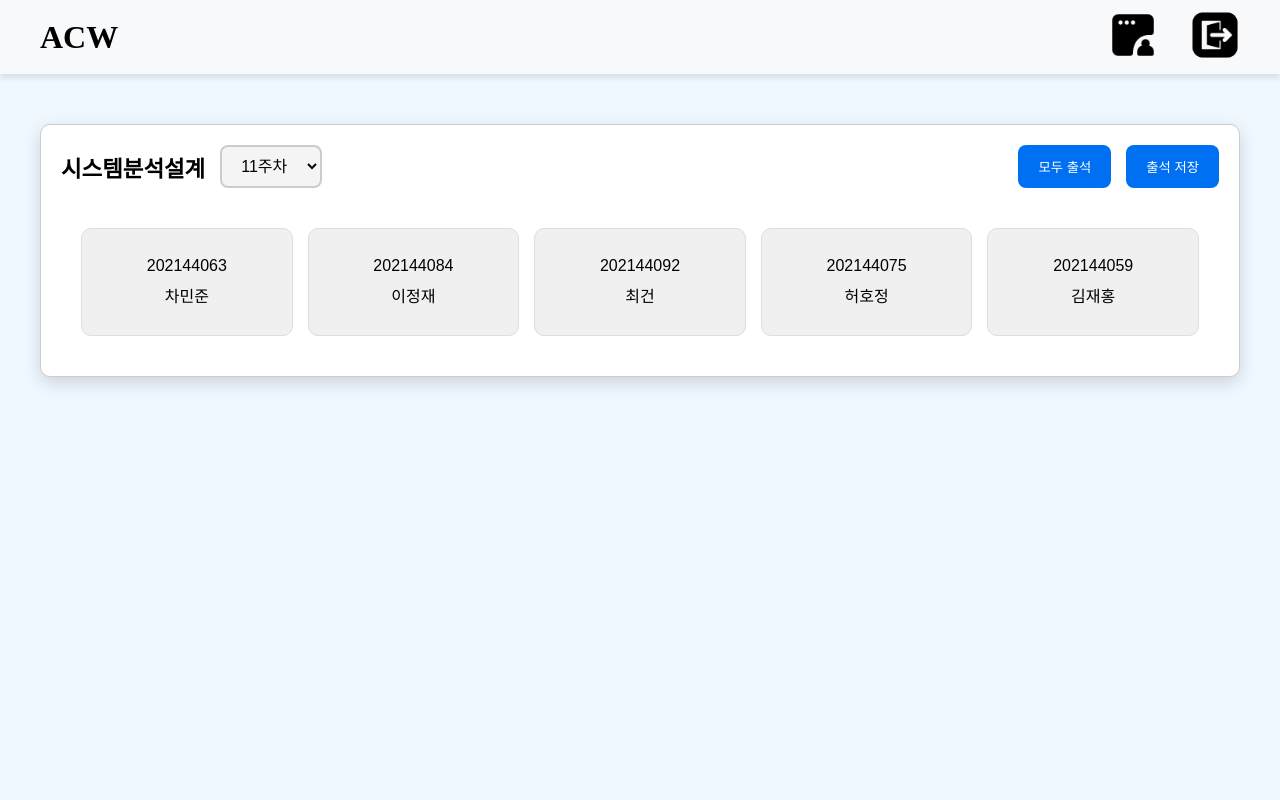
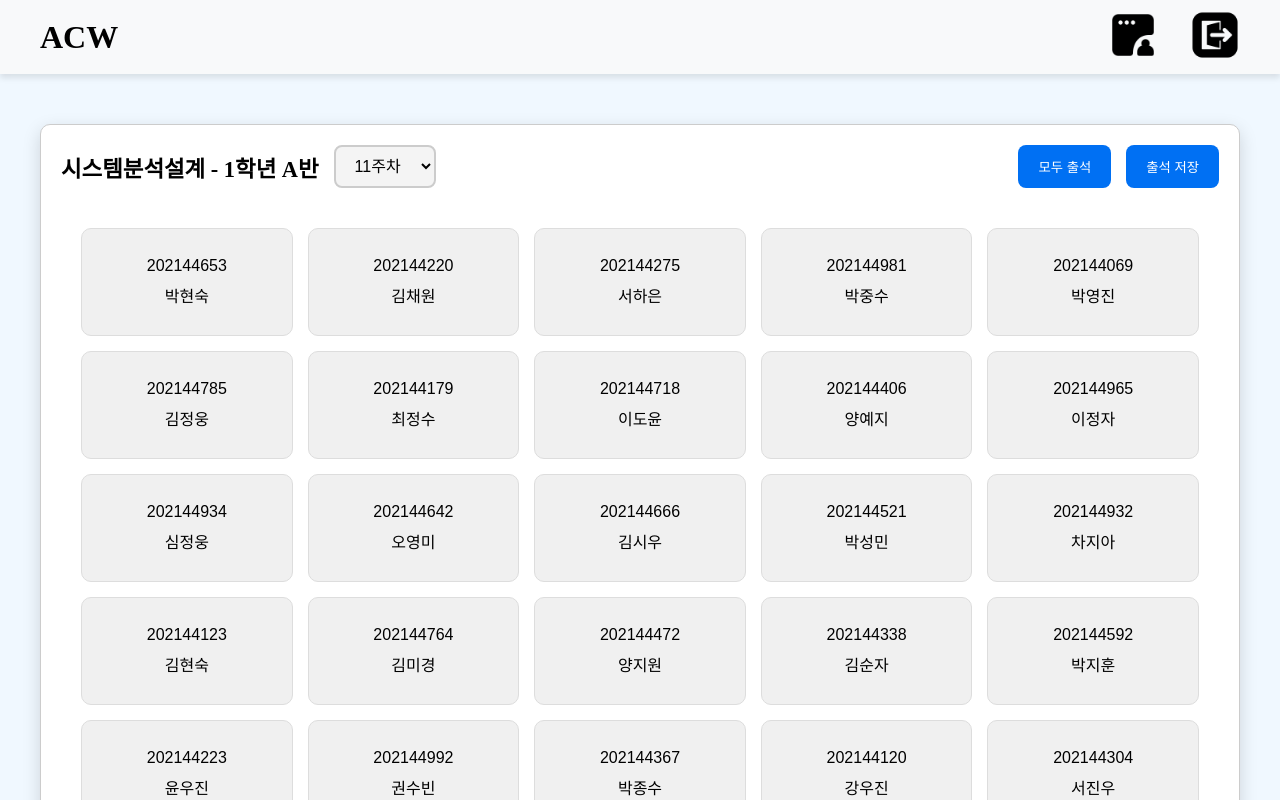
Before and after one commit to LEE5665/System-Assignment, a Next.js app in the folder Project/: page /Professor/Detail/1 in a window 1280 px wide. Shown: the top 800 px of the page. Built offline with nearby package versions, Linux system fonts and the light colour scheme.

Commit message:
교수는 대충 끝

```diff
--- a/Project/src/Component/교수/대시보드/디테일/AttendanceTable.jsx
+++ b/Project/src/Component/교수/대시보드/디테일/AttendanceTable.jsx
@@ -9,7 +9,7 @@ const STATUS = {
   3: { label: '결석', color: 'red' },
 };
 
-export default function AttendanceTable({ SaveInfo, data, subjectName, weekNumber }) {
+export default function AttendanceTable({ SaveInfo, data, subjectData, weekNumber }) {
   const [statuses, setStatuses] = useState(data.reduce((acc, cur) => ({ ...acc, [cur.id]: -1 }), {}));
   const [week, setWeek] = useState(weekNumber);
 
@@ -26,11 +26,15 @@ export default function AttendanceTable({ SaveInfo, data, subjectName, weekNumbe
   };
 
   const saveAttendance = async () => {
-    const result = await SaveInfo(statuses);
-    if (result) {
-      alert('출석이 저장되었습니다.');
+    if (!Object.values(statuses).some((status) => status === -1)) {
+      const result = await SaveInfo(statuses);
+      if (result) {
+        alert('출석이 저장되었습니다.');
+      } else {
+        alert('출석 저장에 실패했습니다.');
+      }
     } else {
-      alert('출석 저장에 실패했습니다.');
+      alert('아직 체크되지 않은 학생이 있습니다.');
     }
   };
 
@@ -42,7 +46,7 @@ export default function AttendanceTable({ SaveInfo, data, subjectName, weekNumbe
     <div className={styles.card}>
       <div className={styles.header}>
         <div className={styles.subjectInfo}>
-          {subjectName}{' '}
+          {`${subjectData.title} - ${subjectData.grade}학년 ${subjectData.class}반 `}
           <select value={week} onChange={handleWeekChange} className={styles.dropdown}>
             {Array.from({ length: 15 }, (_, i) => (
               <option key={i + 1} value={i + 1}>
@@ -69,7 +73,7 @@ export default function AttendanceTable({ SaveInfo, data, subjectName, weekNumbe
               className={`${styles.cell} ${styles[STATUS[currentStatus]?.color]}`}
               onClick={() => handleClick(student.id)}
             >
-              <div>{student.number}</div>
+              <div>{student.id}</div>
               <div>{student.name}</div>
             </button>
           );
--- a/Project/src/app/Professor/Detail/[id]/page.jsx
+++ b/Project/src/app/Professor/Detail/[id]/page.jsx
@@ -1,26 +1,27 @@
-import { subjectData } from '../../page';
 import AttendanceTable from './../../../../Component/교수/대시보드/디테일/AttendanceTable';
-const subject = subjectData;
+import { studentData, subjectData } from './../../../../temp/temp.data';
+
+export async function generateMetadata({ params: { id } }) {
+  return {
+    title: `${subjectData[id - 1].title} - ${subjectData[id - 1].grade}학년 ${subjectData[id - 1].class}반`,
+  };
+}
+
 async function SaveInfo(id, statuses) {
   'use server';
   // API에 Fetch할꺼임
-  console.log('id:', id, 'statuses:', statuses);
+  // console.log('id:', id, 'statuses:', statuses);
   return true;
 }
+
 export default async function Page({ params: { id } }) {
   const weekNumber = Math.floor(Math.random() * 15) + 1;
-  const data = [
-    { id: '1', name: '차민준', number: '202144063' },
-    { id: '2', name: '이정재', number: '202144084' },
-    { id: '3', name: '최건', number: '202144092' },
-    { id: '4', name: '허호정', number: '202144075' },
-    { id: '5', name: '김재홍', number: '202144059' },
-  ];
+  const data = studentData;
   const handleSaveInfo = async (statuses) => {
     'use server';
-    return await SaveInfo(id, statuses);
+    return await SaveInfo(id - 1, statuses);
   };
   return (
-    <AttendanceTable SaveInfo={handleSaveInfo} data={data} subjectName={subject[id].title} weekNumber={weekNumber} />
+    <AttendanceTable SaveInfo={handleSaveInfo} data={data} subjectData={subjectData[id - 1]} weekNumber={weekNumber} />
   );
 }
--- a/Project/src/app/Professor/page.jsx
+++ b/Project/src/app/Professor/page.jsx
@@ -1,4 +1,5 @@
 import { getTokenId } from '../../action/token';
+import { subjectData } from '../../temp/temp.data';
 import DashBoard from './../../Component/교수/대시보드/DashBoard';
 
 async function getData() {
@@ -16,30 +17,7 @@ async function getData() {
     return response.json();
   }
 }
-// id : db의 id
-// title : 과목명
-// grade : 학년
-// class : 반
-export const subjectData = [
-  { id: '1', title: '시스템분석설계', grade: '1', class: 'A' },
-  { id: '2', title: '시스템분석설계', grade: '1', class: 'B' },
-  { id: '3', title: '시스템분석설계', grade: '1', class: 'C' },
-  { id: '4', title: '시스템분석설계', grade: '2', class: 'A' },
-  { id: '5', title: '시스템분석설계', grade: '2', class: 'B' },
-  { id: '6', title: '시스템분석설계', grade: '2', class: 'C' },
-  { id: '7', title: 'JSP', grade: '1', class: 'A' },
-  { id: '8', title: 'JSP', grade: '1', class: 'B' },
-  { id: '9', title: 'JSP', grade: '1', class: 'C' },
-  { id: '10', title: 'JAVA프로그래밍', grade: '2', class: 'A' },
-  { id: '11', title: 'JAVA프로그래밍', grade: '2', class: 'B' },
-  { id: '12', title: 'JAVA프로그래밍', grade: '2', class: 'C' },
-  { id: '13', title: '운영체제', grade: '3', class: 'A' },
-  { id: '14', title: '운영체제', grade: '3', class: 'B' },
-  { id: '15', title: '운영체제', grade: '3', class: 'C' },
-  { id: '16', title: '정보보안', grade: '3', class: 'A' },
-  { id: '17', title: '정보보안', grade: '3', class: 'B' },
-  { id: '18', title: '정보보안', grade: '3', class: 'C' },
-];
+
 //await getData();
 export default async function Page() {
   const data = subjectData;
--- /dev/null
+++ b/Project/src/temp/temp.data.js
@@ -0,0 +1,64 @@
+export const studentData = [
+  { id: '202144653', name: '박현숙' },
+  { id: '202144220', name: '김채원' },
+  { id: '202144275', name: '서하은' },
+  { id: '202144981', name: '박중수' },
+  { id: '202144069', name: '박영진' },
+  { id: '202144785', name: '김정웅' },
+  { id: '202144179', name: '최정수' },
+  { id: '202144718', name: '이도윤' },
+  { id: '202144406', name: '양예지' },
+  { id: '202144965', name: '이정자' },
+  { id: '202144934', name: '심정웅' },
+  { id: '202144642', name: '오영미' },
+  { id: '202144666', name: '김시우' },
+  { id: '202144521', name: '박성민' },
+  { id: '202144932', name: '차지아' },
+  { id: '202144123', name: '김현숙' },
+  { id: '202144764', name: '김미경' },
+  { id: '202144472', name: '양지원' },
+  { id: '202144338', name: '김순자' },
+  { id: '202144592', name: '박지훈' },
+  { id: '202144223', name: '윤우진' },
+  { id: '202144992', name: '권수빈' },
+  { id: '202144367', name: '박종수' },
+  { id: '202144120', name: '강우진' },
+  { id: '202144304', name: '서진우' },
+  { id: '202144016', name: '최중수' },
+  { id: '202144912', name: '김수진' },
+  { id: '202144683', name: '김성민' },
+  { id: '202144427', name: '이상철' },
+  { id: '202144080', name: '김우진' },
+  { id: '202144383', name: '신성진' },
+  { id: '202144025', name: '주정희' },
+  { id: '202144063', name: '차민준' },
+  { id: '202144084', name: '이정재' },
+  { id: '202144092', name: '최건' },
+  { id: '202144075', name: '허호정' },
+  { id: '202144059', name: '김재홍' },
+];
+
+// id : db의 id
+// title : 과목명
+// grade : 학년
+// class : 반
+export const subjectData = [
+  { id: '1', title: '시스템분석설계', grade: '1', class: 'A' },
+  { id: '2', title: '시스템분석설계', grade: '1', class: 'B' },
+  { id: '3', title: '시스템분석설계', grade: '1', class: 'C' },
+  { id: '4', title: '시스템분석설계', grade: '2', class: 'A' },
+  { id: '5', title: '시스템분석설계', grade: '2', class: 'B' },
+  { id: '6', title: '시스템분석설계', grade: '2', class: 'C' },
+  { id: '7', title: 'JSP', grade: '1', class: 'A' },
+  { id: '8', title: 'JSP', grade: '1', class: 'B' },
+  { id: '9', title: 'JSP', grade: '1', class: 'C' },
+  { id: '10', title: 'JAVA프로그래밍', grade: '2', class: 'A' },
+  { id: '11', title: 'JAVA프로그래밍', grade: '2', class: 'B' },
+  { id: '12', title: 'JAVA프로그래밍', grade: '2', class: 'C' },
+  { id: '13', title: '운영체제', grade: '3', class: 'A' },
+  { id: '14', title: '운영체제', grade: '3', class: 'B' },
+  { id: '15', title: '운영체제', grade: '3', class: 'C' },
+  { id: '16', title: '정보보안', grade: '3', class: 'A' },
+  { id: '17', title: '정보보안', grade: '3', class: 'B' },
+  { id: '18', title: '정보보안', grade: '3', class: 'C' },
+];
```
